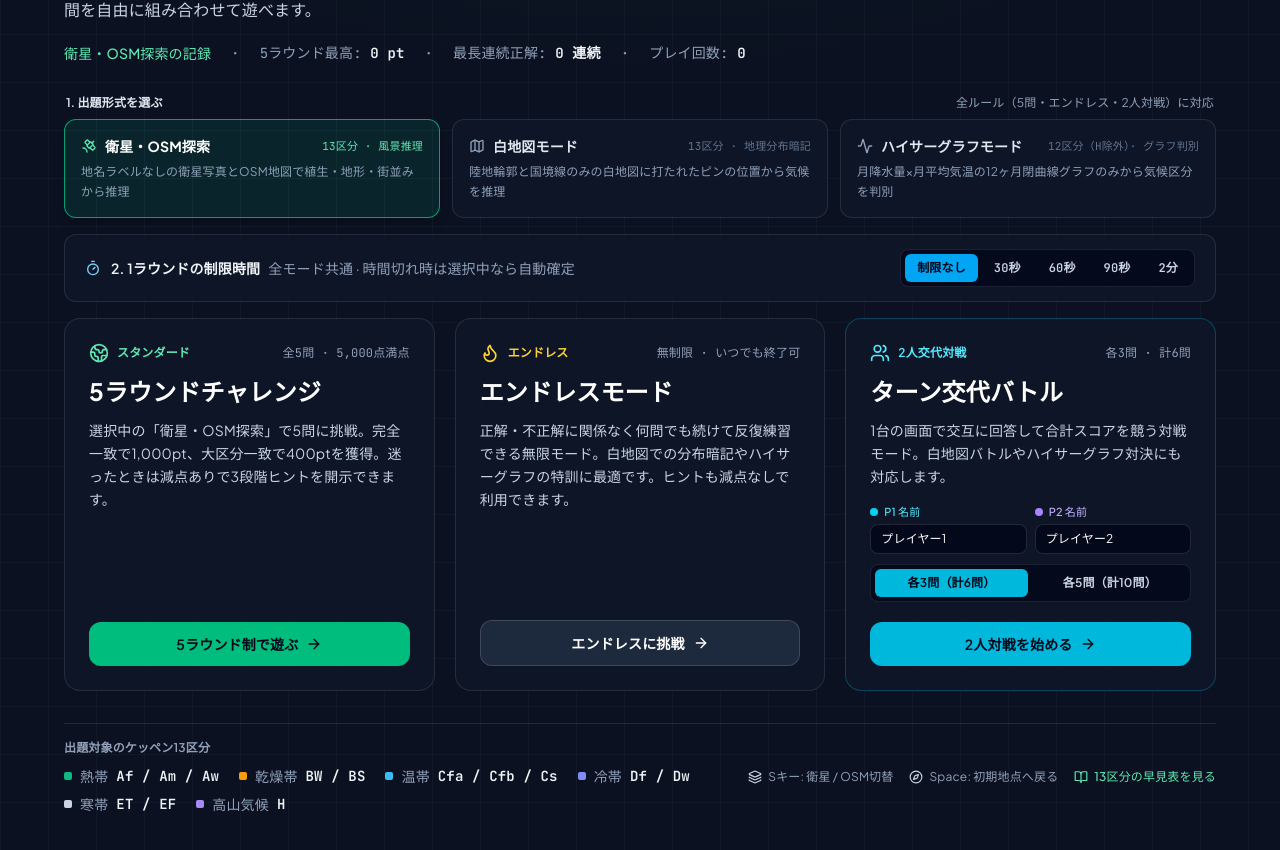
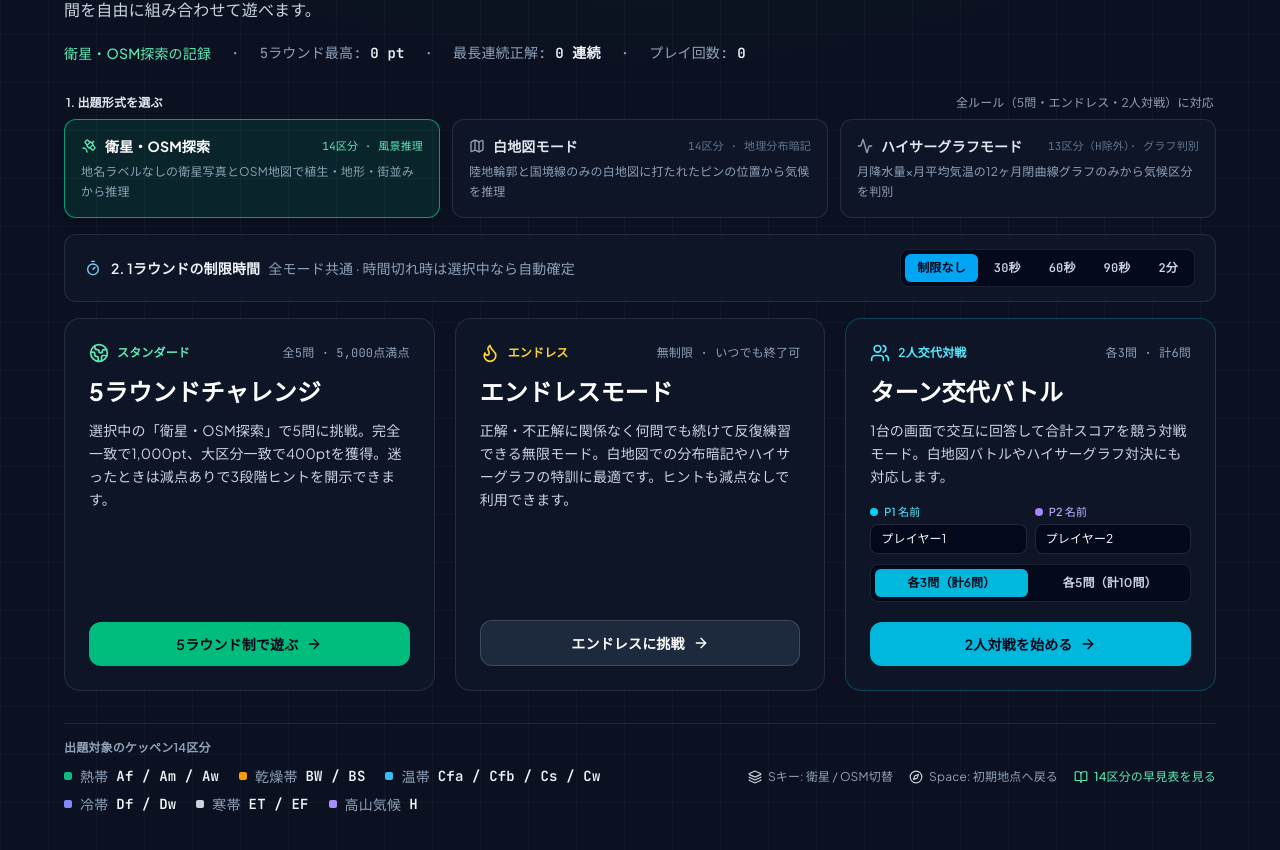
Before and after one commit to toribird-2048/ClimateGuesser, a React (Vite) app: page / in a window 1280 px wide. Shown: the part 350-1200 px from the top of the page. Built offline with nearby package versions, Linux system fonts and the light colour scheme.

Commit message:
feat: add Cw (Monsoon-Influenced Humid Subtropical)
Include "Cw" as a valid climate category for quizzes, updating sampling regions, classification logic, and UI documentation to reflect the expanded 14-class system.

```diff
--- a/index.html
+++ b/index.html
@@ -6,12 +6,12 @@
     <title>Köppen Guessr — ケッペン気候当てゲーム</title>
     <meta
       name="description"
-      content="GeoGuessr風に衛星写真とOpenStreetMapから世界のランダムな地点のケッペン気候区分（13種・高山気候H含む）を推理する地理クイズゲーム"
+      content="GeoGuessr風に衛星写真とOpenStreetMapから世界のランダムな地点のケッペン気候区分（14種・高山気候H含む）を推理する地理クイズゲーム"
     />
     <meta property="og:title" content="Köppen Guessr — ケッペン気候当てゲーム" />
     <meta
       property="og:description"
-      content="GeoGuessr風に衛星写真とOpenStreetMapから世界のランダムな地点のケッペン気候区分（13種・高山気候H含む）を推理する地理クイズゲーム"
+      content="GeoGuessr風に衛星写真とOpenStreetMapから世界のランダムな地点のケッペン気候区分（14種・高山気候H含む）を推理する地理クイズゲーム"
     />
     <meta property="og:type" content="website" />
     <meta name="twitter:card" content="summary_large_image" />
--- a/src/App.tsx
+++ b/src/App.tsx
@@ -1040,7 +1040,7 @@ export default function App() {
                 <span className="text-slate-600" aria-hidden="true">
                   ·
                 </span>
-                <span className="font-mono tabular-nums text-slate-400">12区分（H除外）</span>
+                <span className="font-mono tabular-nums text-slate-400">13区分（H除外）</span>
               </>
             )}
           </div>
--- a/src/components/HythergraphViewport.tsx
+++ b/src/components/HythergraphViewport.tsx
@@ -33,7 +33,7 @@ export function HythergraphViewport({
             {showGuides ? (
               <span className="text-amber-300 font-semibold">基準線ガイド表示中</span>
             ) : (
-              <span>12区分 · 高山H除外</span>
+              <span>13区分 · 高山H除外</span>
             )}
           </div>
         </div>
--- a/src/components/KoppenReferenceModal.tsx
+++ b/src/components/KoppenReferenceModal.tsx
@@ -21,10 +21,10 @@ export function KoppenReferenceModal({ onClose }: KoppenReferenceModalProps) {
               className="text-lg font-bold text-slate-100"
               style={{ fontFamily: 'var(--font-display)' }}
             >
-              ケッペン気候区分 早見表（全13区分）
+              ケッペン気候区分 早見表（全14区分）
             </h2>
             <p className="text-xs text-slate-400 mt-0.5">
-              出題対象の13区分（高山気候Hを含む）と、衛星写真・OpenStreetMap で注目すべき景観の手がかり
+              出題対象の14区分（温帯冬季少雨Cw・高山気候Hを含む）と、衛星写真・OpenStreetMap で注目すべき景観の手がかり
             </p>
           </div>
           <button
--- a/src/components/SummaryScreen.tsx
+++ b/src/components/SummaryScreen.tsx
@@ -178,7 +178,7 @@ export function SummaryScreen({
             className="hover:text-white transition-colors whitespace-nowrap shrink-0 cursor-pointer inline-flex items-center gap-1.5"
           >
             <BookOpen className="w-4 h-4" aria-hidden="true" />
-            <span>13区分早見表</span>
+            <span>14区分早見表</span>
           </button>
           <button
             type="button"
--- a/src/components/TitleScreen.tsx
+++ b/src/components/TitleScreen.tsx
@@ -40,21 +40,21 @@ const FORMAT_OPTIONS: {
   {
     value: 'satellite',
     title: '衛星・OSM探索',
-    shortTag: '13区分 · 風景推理',
+    shortTag: '14区分 · 風景推理',
     description: '地名ラベルなしの衛星写真とOSM地図で植生・地形・街並みから推理',
     icon: Satellite,
   },
   {
     value: 'blankMap',
     title: '白地図モード',
-    shortTag: '13区分 · 地理分布暗記',
+    shortTag: '14区分 · 地理分布暗記',
     description: '陸地輪郭と国境線のみの白地図に打たれたピンの位置から気候を推理',
     icon: MapIcon,
   },
   {
     value: 'hythergraph',
     title: 'ハイサーグラフモード',
-    shortTag: '12区分（H除外）· グラフ判別',
+    shortTag: '13区分（H除外）· グラフ判別',
     description: '月降水量×月平均気温の12ヶ月閉曲線グラフのみから気候区分を判別',
     icon: Activity,
   },
@@ -115,7 +115,7 @@ export function TitleScreen({
     questionFormat === 'hythergraph'
       ? KOPPEN_GROUPS.filter((g) => g.group !== 'H')
       : KOPPEN_GROUPS;
-  const classCount = questionFormat === 'hythergraph' ? 12 : 13;
+  const classCount = questionFormat === 'hythergraph' ? 13 : 14;
 
   const handleStartVersus = () => {
     const cleanP1 = p1Name.trim() || 'プレイヤー1';
@@ -547,7 +547,7 @@ export function TitleScreen({
               className="inline-flex items-center gap-1.5 text-emerald-300 hover:text-emerald-200 font-medium cursor-pointer whitespace-nowrap"
             >
               <BookOpen className="w-3.5 h-3.5" aria-hidden="true" />
-              <span>13区分の早見表を見る</span>
+              <span>14区分の早見表を見る</span>
             </button>
           </div>
         </section>
--- a/src/data/koppen.ts
+++ b/src/data/koppen.ts
@@ -50,7 +50,7 @@ export const KOPPEN_GROUPS: KoppenGroupInfo[] = [
     accentTextClass: 'text-sky-300',
     accentBorderClass: 'border-sky-400/50',
     accentBgClass: 'bg-sky-500/15',
-    codes: ['Cfa', 'Cfb', 'Cs'],
+    codes: ['Cfa', 'Cfb', 'Cs', 'Cw'],
   },
   {
     group: 'D',
@@ -157,6 +157,15 @@ export const KOPPEN_CLASSES: Record<KoppenCode, KoppenClassInfo> = {
     criteriaSummary: '最寒月 -3〜18℃・夏に明確な乾季',
     landscapeClues: 'オリーブ・ブドウ・柑橘類・イトスギなどの硬葉樹。夏の強い日差しに映える白壁とオレンジ瓦屋根。',
   },
+  Cw: {
+    code: 'Cw',
+    group: 'C',
+    nameJa: '温帯冬季少雨気候',
+    shortNameJa: '温帯冬季少雨',
+    nameEn: 'Monsoon-Influenced Humid Subtropical',
+    criteriaSummary: '最寒月 -3〜18℃・冬に顕著な乾季',
+    landscapeClues: 'インド北部・中国南西部・メキシコ高原・南部アフリカ高原など。夏の雨季に潤う水田・棚田・亜熱帯林と、冬の乾季に乾いた丘陵や高原草原。',
+  },
   Df: {
     code: 'Df',
     group: 'D',
@@ -213,6 +222,7 @@ export const ALL_KOPPEN_CODES: KoppenCode[] = [
   'Cfa',
   'Cfb',
   'Cs',
+  'Cw',
   'Df',
   'Dw',
   'ET',
@@ -249,9 +259,8 @@ export function getLatitudeBandJa(lat: number): {
 
 /**
  * Standard Köppen-Geiger climate classifier (Peel et al. / textbook -3°C C/D threshold)
- * mapped strictly onto the 12 target classes requested by the user:
- * Af, Am, Aw, BW, BS, Cfa, Cfb, Cs, Df, Dw, ET, EF.
- * Returns climateCode: null if a location falls into Cw (excluded from the 12-class set).
+ * mapped onto the 14 target classes:
+ * Af, Am, Aw, BW, BS, Cfa, Cfb, Cs, Cw, Df, Dw, ET, EF, H.
  */
 export function classifyKoppen12(
   monthlyTempC: number[],
@@ -400,10 +409,10 @@ export function classifyKoppen12(
           `夏の最少雨月（${r0(pSdry)}mm）が 40mm 未満かつ冬の最多雨月（${r0(pWwet)}mm）の 1/3 未満のため「地中海性気候（Cs）」と判定。`
         );
       } else if (isDryWinter) {
-        climateCode = null;
+        climateCode = 'Cw';
         rawCode = 'Cw';
         reasonSteps.push(
-          `冬の最少雨月（${r0(pWdry)}mm）が夏の最多雨月（${r0(pSwet)}mm）の 1/10 未満（Cw）。`
+          `冬の最少雨月（${r0(pWdry)}mm）が夏の最多雨月（${r0(pSwet)}mm）の 1/10 未満のため「温帯冬季少雨気候（Cw）」と判定。`
         );
       } else if (maxTemp >= 22) {
         climateCode = 'Cfa';
--- a/src/data/samplingRegions.ts
+++ b/src/data/samplingRegions.ts
@@ -9,7 +9,7 @@ export interface SamplingRegion {
 }
 
 /**
- * Strictly inland/continental bounding boxes distributed across all 12 Köppen biomes
+ * Strictly inland/continental bounding boxes distributed across all 14 Köppen biomes
  * so every randomly sampled coordinate lands on real terrain (never open ocean)
  * and is verified scientifically against live 10-year monthly climate normals.
  */
@@ -78,6 +78,14 @@ export const SAMPLING_REGIONS: SamplingRegion[] = [
   { targetCode: 'Cs', minLat: -34.0, maxLat: -32.8, minLng: 18.6, maxLng: 19.6 },
   { targetCode: 'Cs', minLat: -34.2, maxLat: -32.0, minLng: 115.8, maxLng: 117.2 },
 
+  // Cw — Monsoon-Influenced Humid Subtropical / Dry-Winter Temperate (N India, Yunnan/Guangxi, N Vietnam, Southern Africa Plateau, Central Mexico Plateau, Minas Gerais Brazil)
+  { targetCode: 'Cw', minLat: 25.6, maxLat: 27.3, minLng: 80.5, maxLng: 85.5 },
+  { targetCode: 'Cw', minLat: 23.8, maxLat: 25.4, minLng: 102.2, maxLng: 105.0 },
+  { targetCode: 'Cw', minLat: 20.8, maxLat: 22.0, minLng: 105.0, maxLng: 106.2 },
+  { targetCode: 'Cw', minLat: -18.5, maxLat: -13.0, minLng: 27.5, maxLng: 32.0 },
+  { targetCode: 'Cw', minLat: 19.8, maxLat: 21.1, minLng: -103.5, maxLng: -100.8 },
+  { targetCode: 'Cw', minLat: -21.2, maxLat: -18.8, minLng: -46.8, maxLng: -43.5 },
+
   // Df — Subarctic / Humid Continental (Finland, Sweden, Canada Boreal, Hokkaido, European Russia, Western Siberia)
   { targetCode: 'Df', minLat: 61.5, maxLat: 67.2, minLng: 23.0, maxLng: 29.0 },
   { targetCode: 'Df', minLat: 60.0, maxLat: 65.5, minLng: 14.5, maxLng: 19.5 },
--- a/src/services/roundDiscovery.ts
+++ b/src/services/roundDiscovery.ts
@@ -404,7 +404,7 @@ export async function fetchReverseGeocode(
 
 /**
  * Randomly samples an inland coordinate in a global climate belt and verifies its exact
- * 13-class Köppen classification directly in the browser from real multi-decade climate normals.
+ * 14-class Köppen classification directly in the browser from real multi-decade climate normals.
  */
 export async function discoverRandomRound(
   usedCodes: KoppenCode[],
@@ -427,7 +427,7 @@ export async function discoverRandomRound(
 
     try {
       const climate = await fetchClimateForCoords(lat, lng);
-      // Skip coordinates that resolve to Cw or any excluded class (e.g., H in Hythergraph Mode)
+      // Skip coordinates that fail classification or match any excluded class (e.g., H in Hythergraph Mode)
       if (!climate || !climate.climateCode || excludeSet.has(climate.climateCode)) {
         continue;
       }
--- a/src/types/game.ts
+++ b/src/types/game.ts
@@ -9,6 +9,7 @@ export type KoppenCode =
   | 'Cfa'
   | 'Cfb'
   | 'Cs'
+  | 'Cw'
   | 'Df'
   | 'Dw'
   | 'ET'
--- a/src/utils/storage.ts
+++ b/src/utils/storage.ts
@@ -33,6 +33,7 @@ const VALID_KOPPEN_CODES: readonly KoppenCode[] = [
   'Cfa',
   'Cfb',
   'Cs',
+  'Cw',
   'Df',
   'Dw',
   'ET',
```
